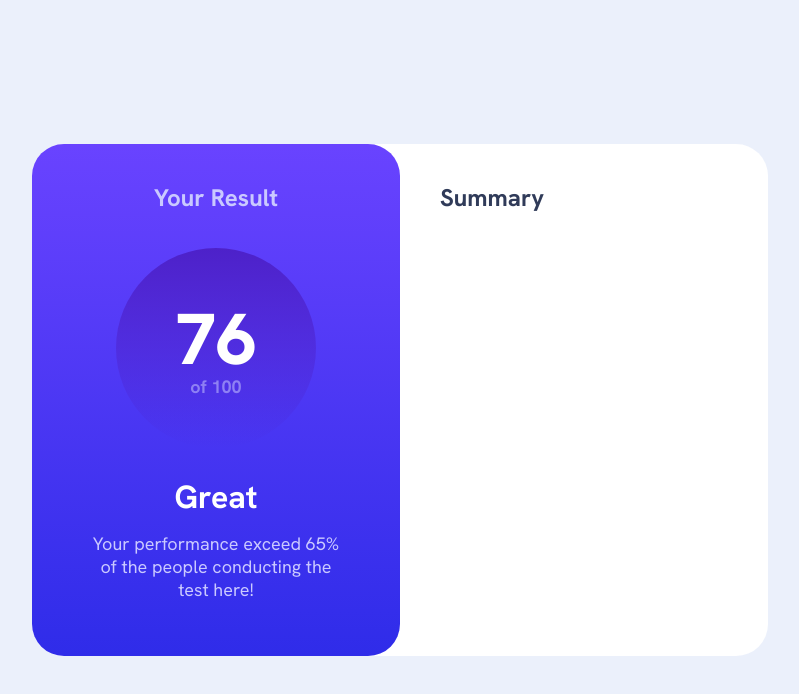
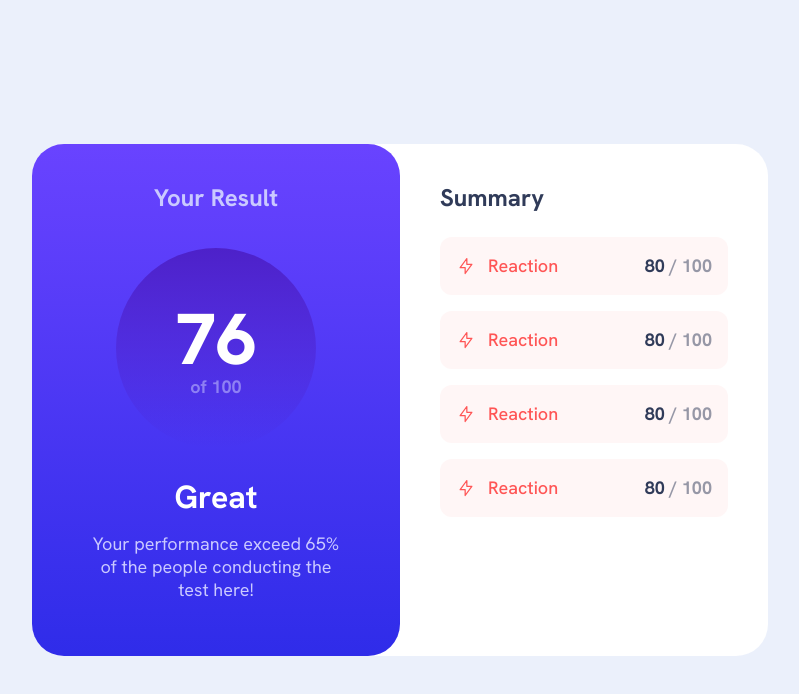
Before and after one commit to doojin/fmentor_results-summary-component, a plain HTML site: page index.html in a window 1280 px wide. Shown: the whole page, without its empty margins (240-1039 px from the left). Drawn offline with Linux system fonts and the light colour scheme.

Commit message:
add summary criteria

```diff
--- a/index.html
+++ b/index.html
@@ -25,6 +25,40 @@
         </div>
         <div class="summary">
             <h1>Summary</h1>
+            <ul class="criteria-list">
+                <li class="criteria reaction">
+                    <div class="criteria-icon"></div>
+                    <div class="criteria-name">Reaction</div>
+                    <div class="criteria-score">
+                        80
+                        <span class="criteria-score-total">/ 100</span>
+                    </div>
+                </li>
+                <li class="criteria reaction">
+                    <div class="criteria-icon"></div>
+                    <div class="criteria-name">Reaction</div>
+                    <div class="criteria-score">
+                        80
+                        <span class="criteria-score-total">/ 100</span>
+                    </div>
+                </li>
+                <li class="criteria reaction">
+                    <div class="criteria-icon"></div>
+                    <div class="criteria-name">Reaction</div>
+                    <div class="criteria-score">
+                        80
+                        <span class="criteria-score-total">/ 100</span>
+                    </div>
+                </li>
+                <li class="criteria reaction">
+                    <div class="criteria-icon"></div>
+                    <div class="criteria-name">Reaction</div>
+                    <div class="criteria-score">
+                        80
+                        <span class="criteria-score-total">/ 100</span>
+                    </div>
+                </li>
+            </ul>
         </div>
     </article>
 </main>
--- a/styles.css
+++ b/styles.css
@@ -73,18 +73,6 @@ main {
     }
 }
 
-.summary {
-    flex-grow: 1;
-    padding: 24px 30px 30px 30px;
-    color: var(--color-dark-blue);
-}
-
-@media (min-width: 420px) {
-    .summary {
-        padding: 38px 40px 46px 40px;
-    }
-}
-
 .score {
     display: inline-block;
     width: 140px;
@@ -148,3 +136,70 @@ main {
         font-size: 18px;
     }
 }
+
+.summary {
+    flex-grow: 1;
+    padding: 24px 30px 30px 30px;
+    color: var(--color-dark-blue);
+}
+
+@media (min-width: 420px) {
+    .summary {
+        padding: 38px 40px 46px 40px;
+    }
+}
+
+.criteria-list {
+    margin-top: 24px;
+    padding: 0;
+    list-style-type: none;
+}
+
+.criteria {
+    display: flex;
+    align-items: center;
+    padding: 17px 16px 18px 16px;
+    font-size: 16px;
+    border-radius: 12px;
+}
+
+@media (min-width: 420px) {
+    .criteria {
+        font-size: 18px;
+    }
+}
+
+.criteria:not(:first-child) {
+    margin-top: 16px;
+}
+
+.criteria.reaction {
+    background: linear-gradient(0deg, rgba(255, 255, 255, 0.95) 0%, rgba(255, 255, 255, 0.95) 100%), linear-gradient(0deg, #FF5555 0%, #FF5555 100%);
+}
+
+.criteria .criteria-icon {
+    width: 20px;
+    height: 20px;
+}
+
+.criteria.reaction .criteria-icon {
+    background: url("./assets/images/icon-reaction.svg");
+}
+
+.criteria-name {
+    flex-grow: 1;
+    margin-left: 12px;
+    font-weight: 500;
+}
+
+.criteria.reaction .criteria-name {
+    color: #ff5555;
+}
+
+.criteria-score {
+    font-weight: 700;
+}
+
+.criteria-score-total {
+    opacity: .5;
+}
```
